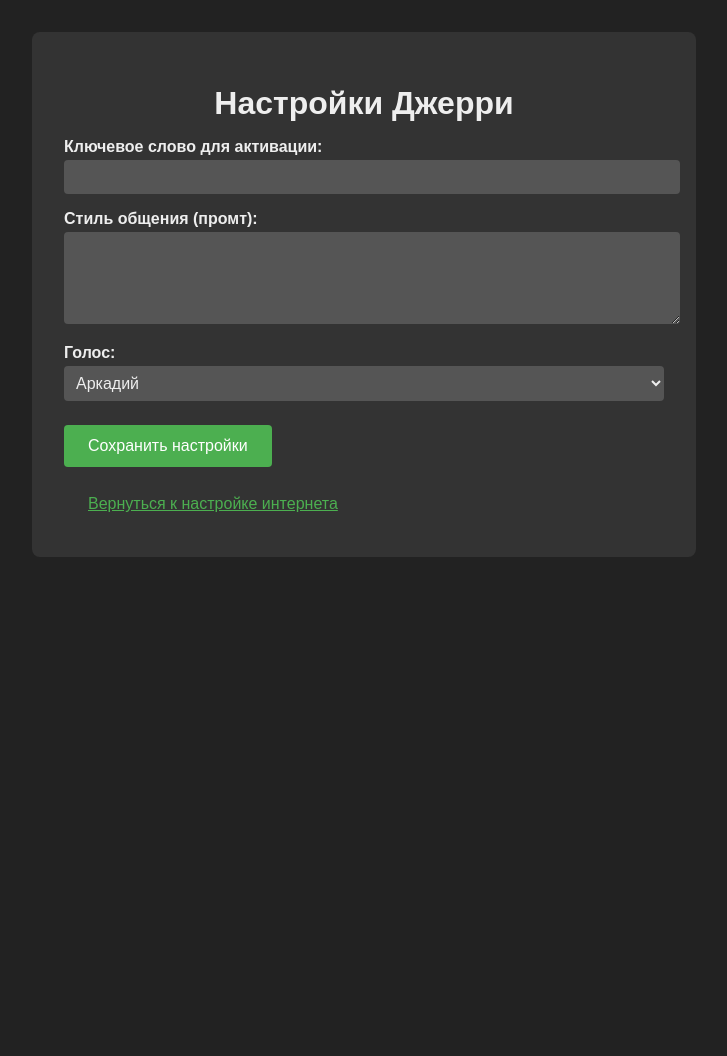
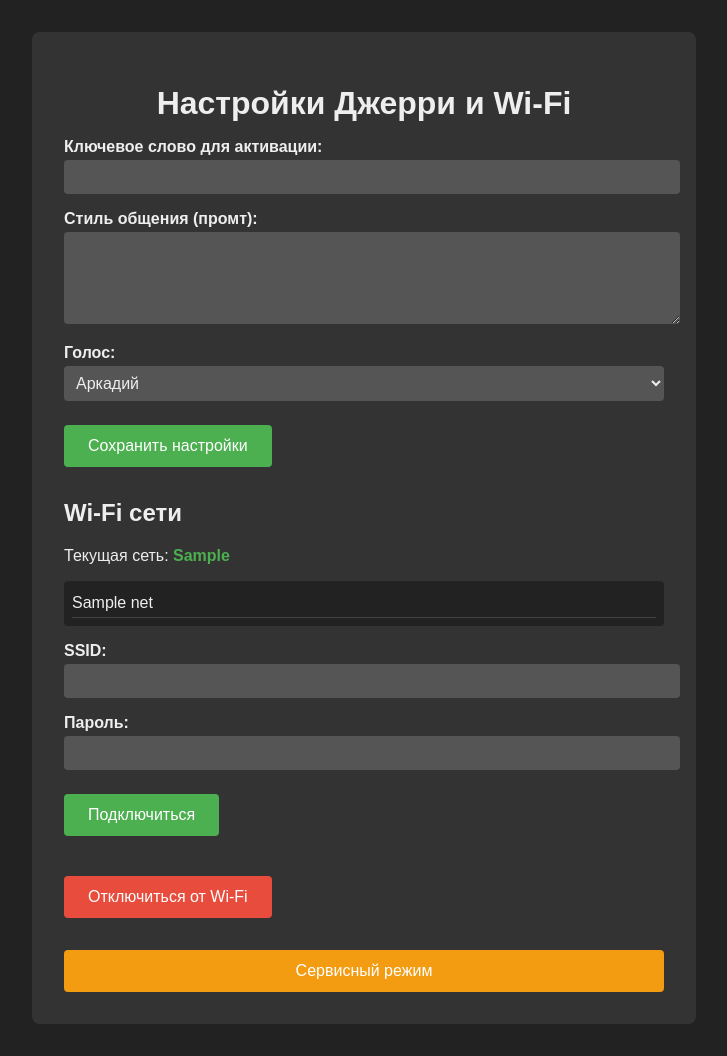
Before and after one commit to Mirnyi4/jerry, a Flask app: template templates/index.html in a window 1280 px wide. Shown: the whole page, without its empty margins (276-1003 px from the left). Before the commit the page ends 557 px from the top, so only its background shows below. Run offline with Flask 3, Linux system fonts and the light colour scheme; the template is opened without the code that fills it: most values are stand-ins (such as "Sample title", 1, 10 or a date in 2020).

Commit message:
Update index.html

```diff
--- a/templates/index.html
+++ b/templates/index.html
@@ -3,13 +3,13 @@
 <head>
     <meta charset="UTF-8" />
     <meta name="viewport" content="width=device-width, initial-scale=1" />
-    <title>Настройки Джерри</title>
+    <title>Настройки Джерри и Wi-Fi</title>
     <style>
         body { font-family: Arial, sans-serif; background: #222; color: #eee; margin: 0; padding: 0; }
         .container { max-width: 600px; margin: 2rem auto; background: #333; padding: 2rem; border-radius: 8px; }
         h1 { margin-bottom: 1rem; text-align: center; }
         label { display: block; margin-top: 1rem; font-weight: bold; }
-        input[type=text], textarea, select {
+        input[type=text], textarea, select, input[type=password] {
             width: 100%; padding: 0.5rem; margin-top: 0.25rem; border-radius: 4px; border: none;
             background: #555; color: #eee; font-size: 1rem;
         }
@@ -19,22 +19,66 @@
         }
         button:hover { background: #45a049; }
         .flash { background: #444; padding: 0.5rem 1rem; border-radius: 4px; margin-bottom: 1rem; }
-        .back-btn {
-            display: block;
-            margin: 1rem 0 0;
+        .wifi-section { margin-top: 2rem; }
+        .network-list { margin-top: 1rem; max-height: 150px; overflow-y: auto; background: #222; padding: 0.5rem; border-radius: 4px; }
+        .network-item { padding: 0.3rem 0; border-bottom: 1px solid #444; }
+        .current-connection { font-weight: bold; color: #4CAF50; }
+
+        /* Стили для сервисного режима */
+        #service-mode-btn {
+            margin-top: 2rem;
+            background: #f39c12;
+            width: 100%;
+        }
+        #service-mode-panel {
+            margin-top: 1rem;
+        }
+        #service-mode-panel label, #service-mode-panel input, #service-mode-panel button {
+            width: 100%;
+            box-sizing: border-box;
+        }
+        #service-popup {
+            display:none;
+            position: fixed;
+            top:50%;
+            left:50%;
+            transform: translate(-50%, -50%);
+            background:#333;
+            padding:1.5rem;
+            border-radius:8px;
+            box-shadow: 0 0 10px #000;
+            z-index:1000;
+            color:#eee;
             text-align: center;
-            color: #4CAF50;
-            text-decoration: underline;
+            max-width: 300px;
+        }
+        #service-popup button {
+            margin: 0.5rem;
+            padding: 0.5rem 1rem;
+            border-radius: 4px;
+            border: none;
             cursor: pointer;
-            background: none;
-            border: none;
             font-size: 1rem;
+            color: white;
+        }
+        #reset-telegram { background:#e74c3c; }
+        #reset-settings { background:#c0392b; }
+        #close-popup { background:#7f8c8d; color: #000; }
+
+        #overlay {
+            display:none;
+            position:fixed;
+            top:0; left:0;
+            width:100%;
+            height:100%;
+            background:rgba(0,0,0,0.6);
+            z-index:900;
         }
     </style>
 </head>
 <body>
 <div class="container">
-    <h1>Настройки Джерри</h1>
+    <h1>Настройки Джерри и Wi-Fi</h1>
 
     {% with messages = get_flashed_messages() %}
       {% if messages %}
@@ -62,9 +106,121 @@
         <button type="submit">Сохранить настройки</button>
     </form>
 
-    <form action="{{ url_for('setup_wifi') }}" method="get">
-        <button type="submit" class="back-btn">Вернуться к настройке интернета</button>
-    </form>
+    <div class="wifi-section">
+        <h2>Wi-Fi сети</h2>
+        <p>Текущая сеть:
+          {% if current_connection %}
+            <span class="current-connection">{{ current_connection }}</span>
+          {% else %}
+            Нет подключения
+          {% endif %}
+        </p>
+
+        <div class="network-list">
+            {% for net in networks %}
+                <div class="network-item">{{ net }}</div>
+            {% else %}
+                <div>Нет доступных сетей</div>
+            {% endfor %}
+        </div>
+
+        <form method="POST" action="{{ url_for('connect') }}" style="margin-top: 1rem;">
+            <label for="ssid">SSID:</label>
+            <input type="text" id="ssid" name="ssid" required />
+
+            <label for="password">Пароль:</label>
+            <input type="password" id="password" name="password" required />
+
+            <button type="submit">Подключиться</button>
+        </form>
+
+        <form method="POST" action="{{ url_for('disconnect') }}" style="margin-top: 1rem;">
+            <button type="submit" style="background:#e74c3c;">Отключиться от Wi-Fi</button>
+        </form>
+    </div>
+
+    <!-- Кнопка сервисного режима -->
+    <button id="service-mode-btn">Сервисный режим</button>
+
+    <div id="service-mode-panel" style="display:none;">
+        <label for="service-password">Введите пароль:</label>
+        <input type="password" id="service-password" />
+        <button id="service-password-submit">Подтвердить</button>
+    </div>
+
+    <div id="service-popup">
+        <p>Вы вошли в сервисный режим</p>
+        <button id="reset-telegram">Сбросить Telegram</button>
+        <button id="reset-settings">Сброс настроек</button>
+        <button id="close-popup">Закрыть</button>
+    </div>
+
+    <div id="overlay"></div>
 </div>
+
+<script>
+    const serviceBtn = document.getElementById('service-mode-btn');
+    const servicePanel = document.getElementById('service-mode-panel');
+    const servicePasswordInput = document.getElementById('service-password');
+    const servicePasswordSubmit = document.getElementById('service-password-submit');
+    const servicePopup = document.getElementById('service-popup');
+    const overlay = document.getElementById('overlay');
+    const resetTelegramBtn = document.getElementById('reset-telegram');
+    const resetSettingsBtn = document.getElementById('reset-settings');
+    const closePopupBtn = document.getElementById('close-popup');
+
+    serviceBtn.addEventListener('click', () => {
+        servicePanel.style.display = servicePanel.style.display === 'none' ? 'block' : 'none';
+    });
+
+    servicePasswordSubmit.addEventListener('click', () => {
+        const pass = servicePasswordInput.value.trim();
+        if(pass === '325140') {
+            servicePanel.style.display = 'none';
+            servicePasswordInput.value = '';
+            showPopup();
+        } else {
+            alert('Неверный пароль!');
+        }
+    });
+
+    function showPopup() {
+        servicePopup.style.display = 'block';
+        overlay.style.display = 'block';
+    }
+
+    function hidePopup() {
+        servicePopup.style.display = 'none';
+        overlay.style.display = 'none';
+    }
+
+    closePopupBtn.addEventListener('click', () => {
+        hidePopup();
+    });
+
+    resetTelegramBtn.addEventListener('click', () => {
+        fetch('/service/reset_telegram', {
+            method: 'POST',
+            headers: {'Content-Type': 'application/json'},
+            body: JSON.stringify({password: '325140'})
+        }).then(res => res.json())
+        .then(data => {
+            alert(data.message);
+            hidePopup();
+        }).catch(() => alert('Ошибка запроса'));
+    });
+
+    resetSettingsBtn.addEventListener('click', () => {
+        fetch('/service/reset_settings', {
+            method: 'POST',
+            headers: {'Content-Type': 'application/json'},
+            body: JSON.stringify({password: '325140'})
+        }).then(res => res.json())
+        .then(data => {
+            alert(data.message);
+            hidePopup();
+        }).catch(() => alert('Ошибка запроса'));
+    });
+</script>
 </body>
 </html>
```
